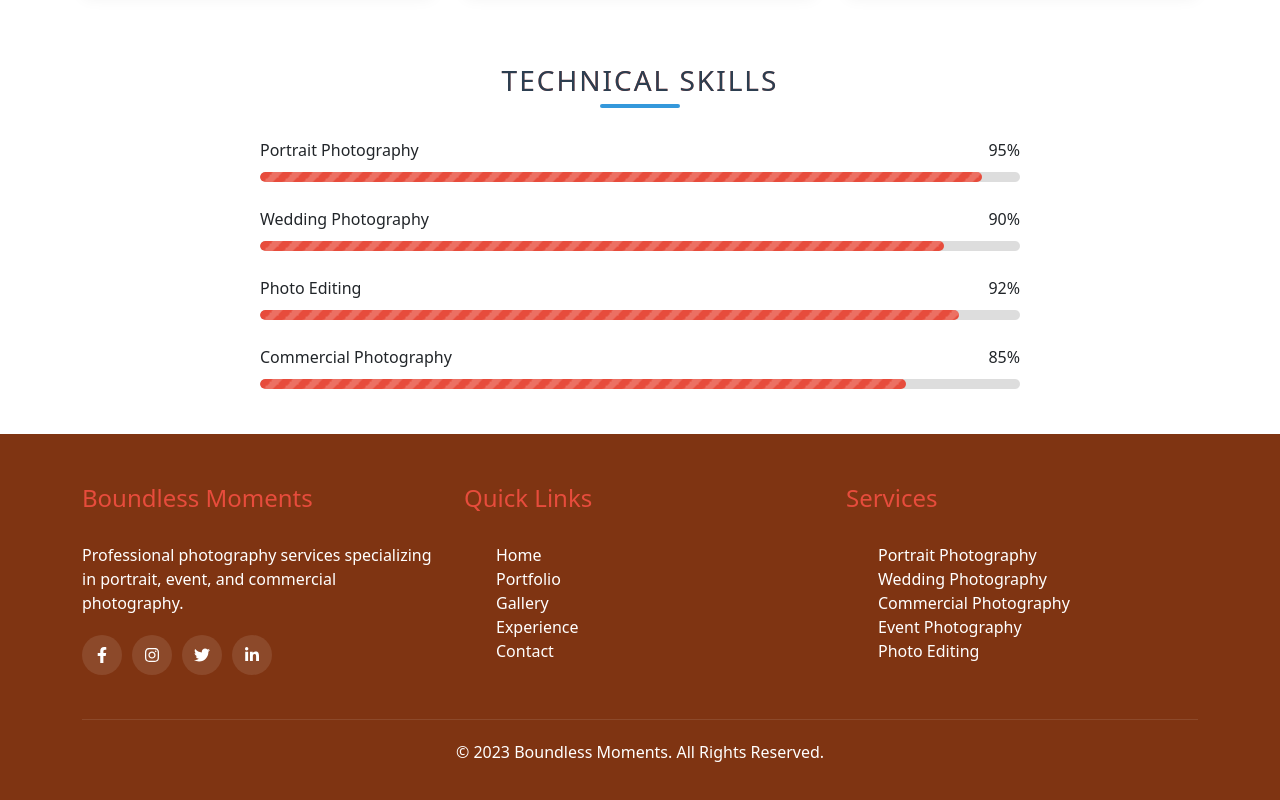
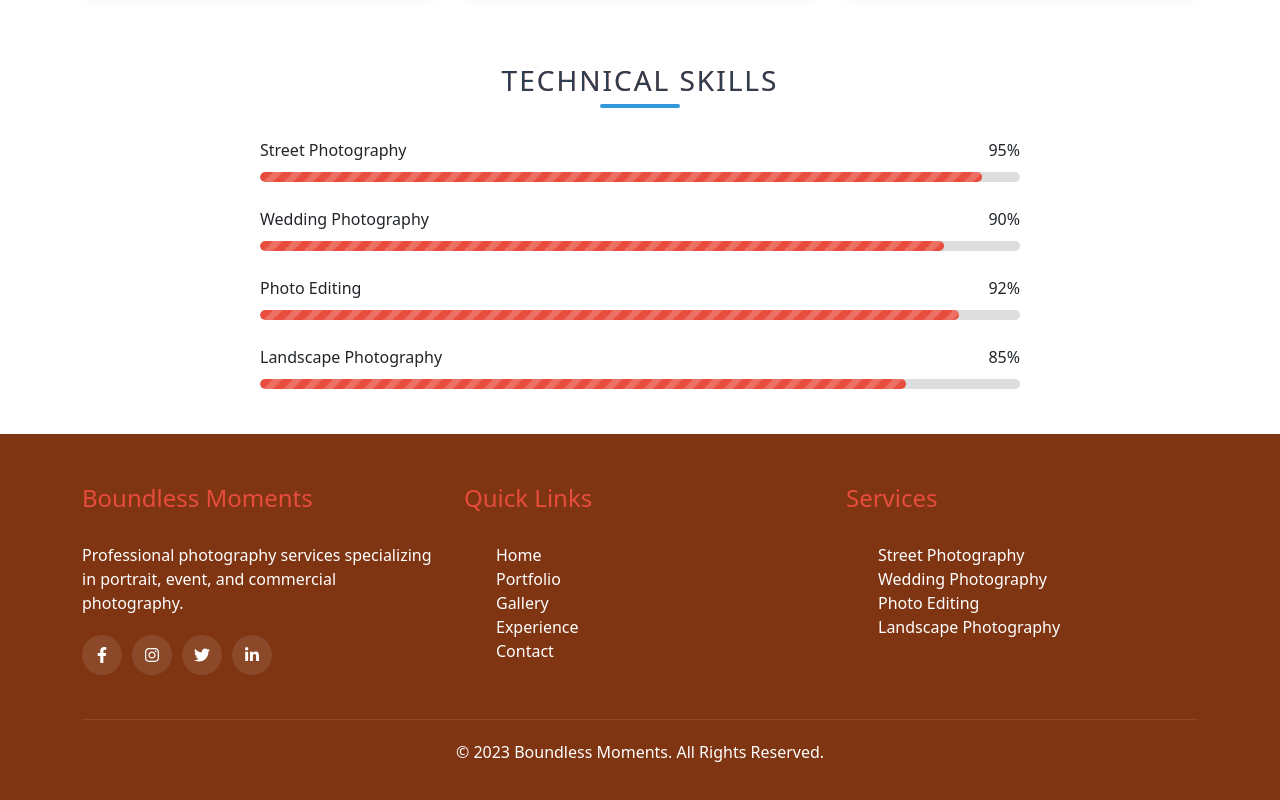
Before and after one commit to LMRoshan/Boundless-Moments, a React (Vite) app in the folder frontend-portfolio/: page / in a window 1280 px wide. Shown: the part 2452-3252 px from the top of the page. Built offline with nearby package versions, Linux system fonts and the light colour scheme.

Commit message:
UI changes

```diff
--- a/frontend-portfolio/src/components/Footer.jsx
+++ b/frontend-portfolio/src/components/Footer.jsx
@@ -1,5 +1,10 @@
 import React from "react";
-import { FaLinkedinIn, FaTwitter, FaInstagram, FaFacebookF } from 'react-icons/fa';
+import {
+  FaLinkedinIn,
+  FaTwitter,
+  FaInstagram,
+  FaFacebookF,
+} from "react-icons/fa";
 
 const Footer = () => {
   return (
@@ -54,19 +59,16 @@ const Footer = () => {
               <h3>Services</h3>
               <ul>
                 <li>
-                  <a href="#">Portrait Photography</a>
+                  <a href="#">Street Photography</a>
                 </li>
                 <li>
                   <a href="#">Wedding Photography</a>
                 </li>
                 <li>
-                  <a href="#">Commercial Photography</a>
+                  <a href="#">Photo Editing</a>
                 </li>
                 <li>
-                  <a href="#">Event Photography</a>
-                </li>
-                <li>
-                  <a href="#">Photo Editing</a>
+                  <a href="#">Landscape Photography</a>
                 </li>
               </ul>
             </div>
--- a/frontend-portfolio/src/components/Skills.jsx
+++ b/frontend-portfolio/src/components/Skills.jsx
@@ -28,10 +28,10 @@ const Skills = () => {
   }, []);
 
   const skills = [
-    { name: "Portrait Photography", percentage: 95 },
+    { name: "Street Photography", percentage: 95 },
     { name: "Wedding Photography", percentage: 90 },
     { name: "Photo Editing", percentage: 92 },
-    { name: "Commercial Photography", percentage: 85 },
+    { name: "Landscape Photography", percentage: 85 },
   ];
   return (
     <div>
```
